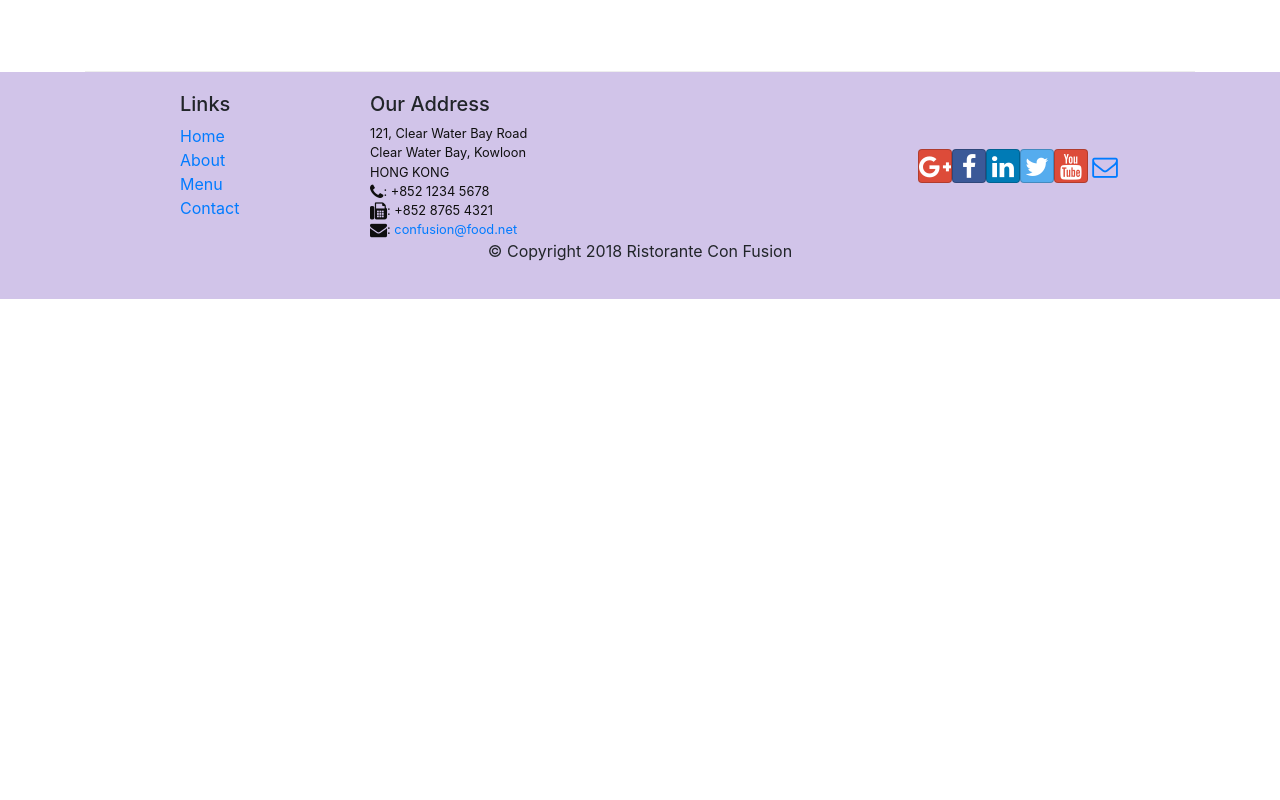
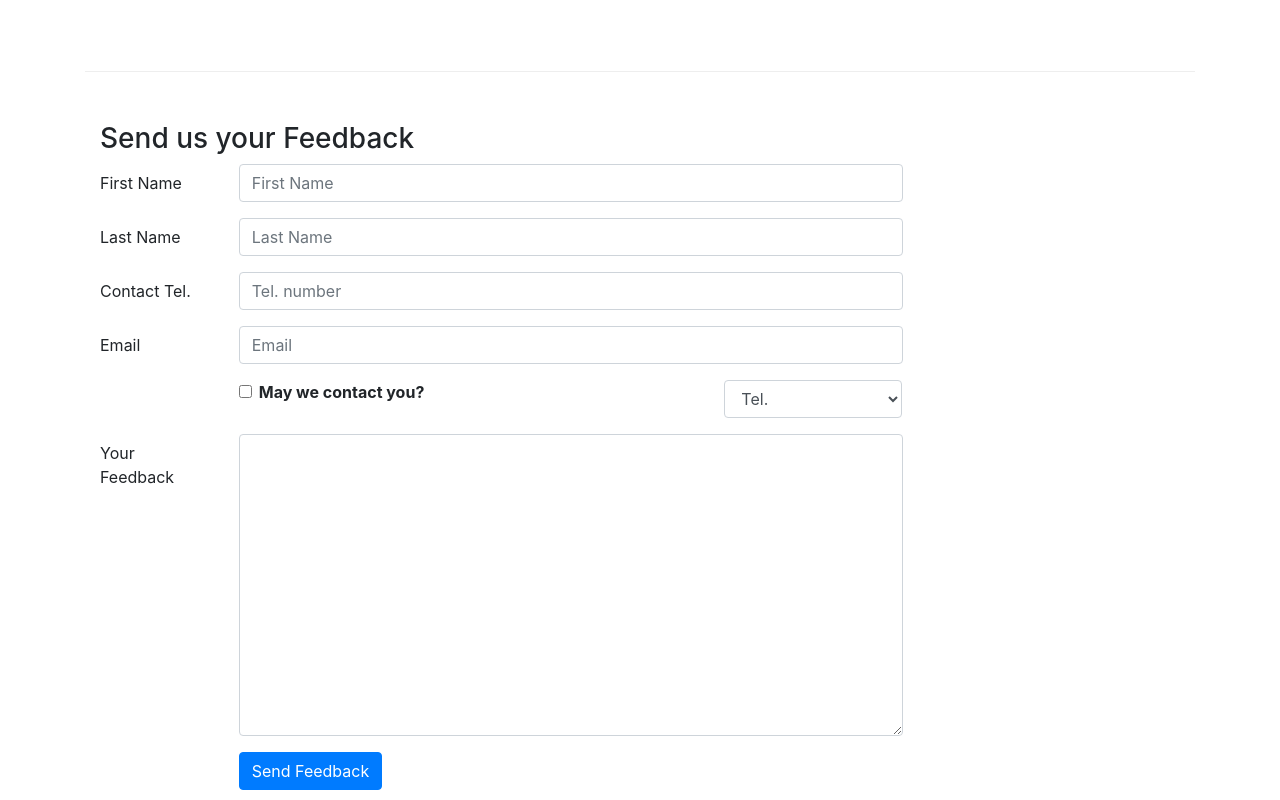
Before and after one commit to adarshajit/Restaurante-de-confusion, a React (Create React App) app: page /contactus in a window 1280 px wide. Shown: the part 800-1600 px from the top of the page. Before the commit the page ends 1099 px from the top, so only its background shows below. Built offline with nearby package versions, Linux system fonts and the light colour scheme.

Commit message:
login modals added

```diff
--- a/src/components/ContactComponent.js
+++ b/src/components/ContactComponent.js
@@ -1,8 +1,49 @@
-import React from 'react';
-import { Breadcrumb, BreadcrumbItem } from 'reactstrap';
+import React, { Component } from 'react';
+import { Breadcrumb, BreadcrumbItem,Button, Form, FormGroup, Label, Input, Col } from 'reactstrap';
 import { Link } from 'react-router-dom';
 
-function Contact(props) {
+class Contact extends Component{
+
+    constructor(props) {
+        super(props);
+
+        this.state = {
+            firstname: '',
+            lastname: '',
+            telnum: '',
+            email: '',
+            agree: false,
+            contactType: 'Tel.',
+            message: ''
+        };
+
+        this.handleInputChange = this.handleInputChange.bind(this);
+        this.handleSubmit = this.handleSubmit.bind(this);
+
+    }
+
+    handleInputChange(event) {
+        const target = event.target;
+        const value = target.type === 'checkbox' ? target.checked : target.value;
+        const name = target.name;
+
+        this.setState({
+          [name]: value
+        });
+    }
+
+    handleSubmit(event) {
+        console.log('Current State is: ' + JSON.stringify(this.state));
+        alert('Current State is: ' + JSON.stringify(this.state));
+        event.preventDefault();
+    }
+
+
+
+
+
+
+    render(){
     return(
         <div className="container">
                <div className="row">
@@ -41,8 +82,93 @@ function Contact(props) {
                     </div>
                 </div>
             </div>
+            <div className="row row-content">
+                   <div className="col-12">
+                      <h3>Send us your Feedback</h3>
+                   </div>
+                    <div className="col-12 col-md-9">
+                        <Form onSubmit={this.handleSubmit}>
+                            <FormGroup row>
+                                <Label htmlFor="firstname" md={2}>First Name</Label>
+                                <Col md={10}>
+                                    <Input type="text" id="firstname" name="firstname"
+                                        placeholder="First Name"
+                                        value={this.state.firstname}
+                                        onChange={this.handleInputChange} />
+                                </Col>
+                            </FormGroup>
+                            <FormGroup row>
+                                <Label htmlFor="lastname" md={2}>Last Name</Label>
+                                <Col md={10}>
+                                    <Input type="text" id="lastname" name="lastname"
+                                        placeholder="Last Name"
+                                        value={this.state.lastname}
+                                        onChange={this.handleInputChange} />
+                                </Col>
+                            </FormGroup>
+                            <FormGroup row>
+                            <Label htmlFor="telnum" md={2}>Contact Tel.</Label>
+                                <Col md={10}>
+                                    <Input type="tel" id="telnum" name="telnum"
+                                        placeholder="Tel. number"
+                                        value={this.state.telnum}
+                                        onChange={this.handleInputChange} />
+                                </Col>
+                            </FormGroup>
+                            <FormGroup row>
+                                <Label htmlFor="email" md={2}>Email</Label>
+                                <Col md={10}>
+                                    <Input type="email" id="email" name="email"
+                                        placeholder="Email"
+                                        value={this.state.email}
+                                        onChange={this.handleInputChange} />
+                                </Col>
+                            </FormGroup>
+                            <FormGroup row>
+                                <Col md={{size: 6, offset: 2}}>
+                                    <FormGroup check>
+                                        <Label check>
+                                            <Input type="checkbox"
+                                                name="agree"
+                                                checked={this.state.agree}
+                                                onChange={this.handleInputChange} /> {' '}
+                                            <strong>May we contact you?</strong>
+                                        </Label>
+                                    </FormGroup>
+                                </Col>
+                                <Col md={{size: 3, offset: 1}}>
+                                    <Input type="select" name="contactType"
+                                            value={this.state.contactType}
+                                            onChange={this.handleInputChange}>
+                                        <option>Tel.</option>
+                                        <option>Email</option>
+                                    </Input>
+                                </Col>
+                            </FormGroup>
+                            <FormGroup row>
+                                <Label htmlFor="message" md={2}>Your Feedback</Label>
+                                <Col md={10}>
+                                    <Input type="textarea" id="message" name="message"
+                                        rows="12"
+                                        value={this.state.message}
+                                        onChange={this.handleInputChange}></Input>
+                                </Col>
+                            </FormGroup>
+                            <FormGroup row>
+                                <Col md={{size: 10, offset: 2}}>
+                                    <Button type="submit" color="primary">
+                                        Send Feedback
+                                    </Button>
+                                </Col>
+                            </FormGroup>
+                        </Form>
+                    </div>
+               </div>
+
         </div>
     );
 }
 
+}
+
 export default Contact;
--- a/src/components/DishDetailComponent.js
+++ b/src/components/DishDetailComponent.js
@@ -54,12 +54,14 @@ import {Link} from 'react-router-dom';
                         <hr />
                     </div>
                 </div>
+                <div className="container">
                     <div className="row">
                         <div className="col-12 col-md-5 m-1">
                             <RenderDish dish={props.dish} />
                         </div>
                         <div className="col-12 col-md-5 m-1">
                             <RenderComments comments={props.comments} />
+                        </div>
                     </div>
                     </div>
                 </div>
--- a/src/components/HeaderComponent.js
+++ b/src/components/HeaderComponent.js
@@ -1,16 +1,23 @@
 
 import React, {Component} from 'react'
-import { Nav, Navbar, NavbarBrand, NavbarToggler, Collapse, NavItem, Jumbotron } from 'reactstrap';
+import { Navbar, NavbarBrand, Nav, NavbarToggler, Collapse, NavItem, Jumbotron,
+    Button, Modal, ModalHeader, ModalBody,
+    Form, FormGroup, Input, Label } from 'reactstrap';
+
 import { NavLink } from 'react-router-dom';
 
 class Header extends Component {
     constructor(props) {
         super(props);
+        this.state = {
+            isNavOpen: false,
+            isModalOpen: false
+          };
 
         this.toggleNav = this.toggleNav.bind(this);
-        this.state = {
-          isNavOpen: false
-        };
+        this.toggleModal = this.toggleModal.bind(this);
+        this.handleLogin = this.handleLogin.bind(this);
+
       }
 
       toggleNav() {
@@ -19,8 +26,23 @@ class Header extends Component {
         });
       }
 
+      toggleModal() {
+        this.setState({
+          isModalOpen: !this.state.isModalOpen
+        });
+      }
+
+      handleLogin(event) {
+        this.toggleModal();
+        alert("Username: " + this.username.value + " Password: " + this.password.value
+            + " Remember: " + this.remember.checked);
+        event.preventDefault();
+
+    }
+
     render() {
         return(
+            <React.Fragment>
             <div>
                 <Navbar dark expand="md">
                     <div className="container">
@@ -41,7 +63,13 @@ class Header extends Component {
                                 <NavLink className="nav-link" to='/contactus'><span className="fa fa-address-card fa-lg"></span> Contact Us</NavLink>
                             </NavItem>
                             </Nav>
+                            <Nav className="ml-auto" navbar>
+                                <NavItem>
+                                    <Button outline onClick={this.toggleModal}><span className="fa fa-sign-in fa-lg"></span> Login</Button>
+                                </NavItem>
+                            </Nav>
                         </Collapse>
+
                     </div>
                 </Navbar>
                 <Jumbotron>
@@ -56,6 +84,33 @@ class Header extends Component {
                     </div>
                 </Jumbotron>
             </div>
+            <Modal isOpen={this.state.isModalOpen} toggle={this.toggleModal}>
+                    <ModalHeader toggle={this.toggleModal}>Login</ModalHeader>
+                    <ModalBody>
+
+                    <Form onSubmit={this.handleLogin}>
+                            <FormGroup>
+                                <Label htmlFor="username">Username</Label>
+                                <Input type="text" id="username" name="username"
+                                    innerRef={(input) => this.username = input} />
+                            </FormGroup>
+                            <FormGroup>
+                                <Label htmlFor="password">Password</Label>
+                                <Input type="password" id="password" name="password"
+                                    innerRef={(input) => this.password = input}  />
+                            </FormGroup>
+                            <FormGroup check>
+                                <Label check>
+                                    <Input type="checkbox" name="remember"
+                                    innerRef={(input) => this.remember = input}  />
+                                    Remember me
+                                </Label>
+                            </FormGroup>
+                            <Button type="submit" value="submit" color="primary">Login</Button>
+                        </Form>
+                    </ModalBody>
+                </Modal>
+            </React.Fragment>
         );
     }
 }
```
Also changed, not shown: src/components/AboutComponent.js (+54 -43 lines). Lines whose indentation alone changed are shown as unchanged.
